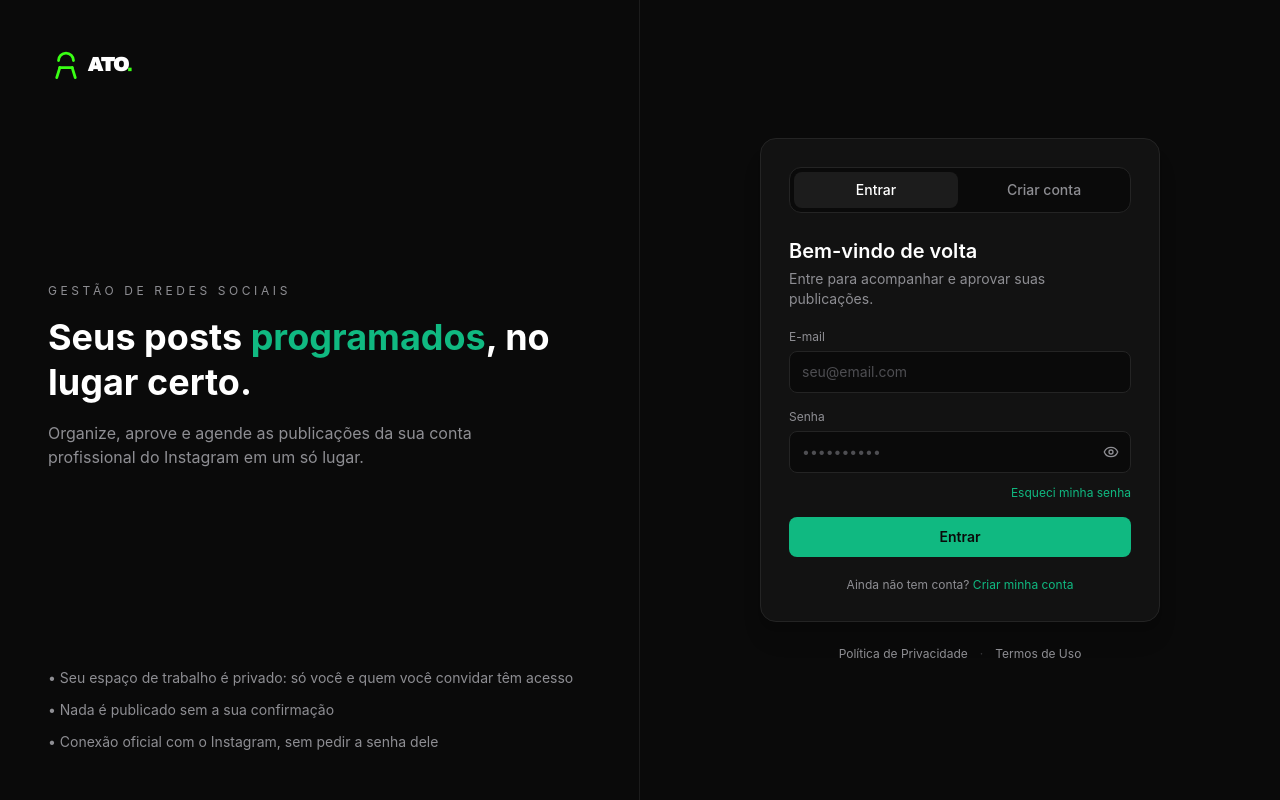
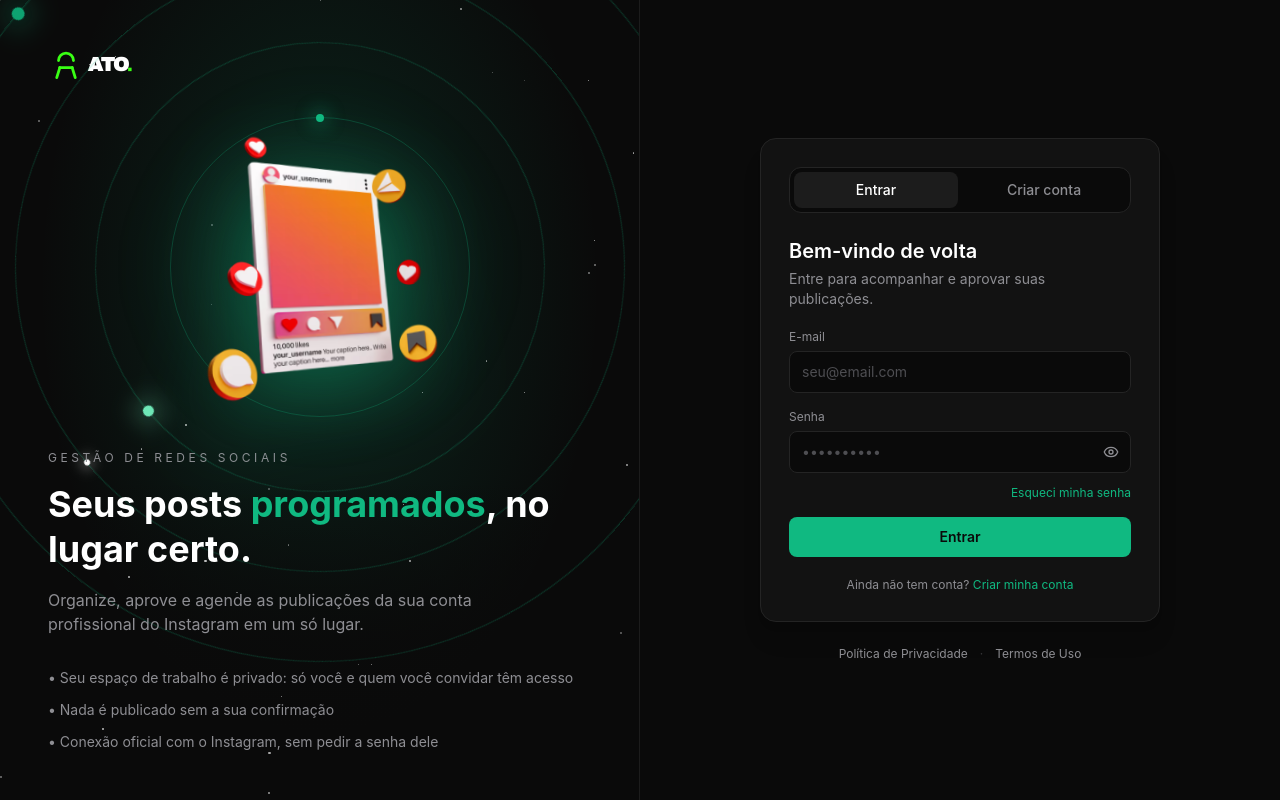
Before and after one commit to atocreative/ato-social-hub, a React (Vite) app: page / in a window 1280 px wide. Built offline with nearby package versions, Linux system fonts and the light colour scheme; no server answers.

Commit message:
Tela de acesso: painel esquerdo com post 3D do Instagram e fundo de sistema solar
Órbitas e planetas nas cores da ATO, estrelas, brilho verde e animação suave
(respeita prefers-reduced-motion). Só o painel de marca do desktop muda.

Co-Authored-By: Claude Sonnet 5.5 <noreply@anthropic.com>

```diff
--- a/src/components/auth/AuthShell.tsx
+++ b/src/components/auth/AuthShell.tsx
@@ -1,5 +1,31 @@
 import React from 'react';
 import { BrandLogo } from '../BrandLogo.tsx';
+
+// Órbitas (tamanho em px, duração em s, tamanho do planeta, cor, sentido, posição inicial em graus).
+const RINGS = [
+  { size: 300, dur: 30, planet: 8, color: '#10B981', dir: 1, start: 0 },
+  { size: 450, dur: 48, planet: 11, color: '#6EE7B7', dir: -1, start: 130 },
+  { size: 610, dur: 70, planet: 6, color: '#FFFFFF', dir: 1, start: 230 },
+  { size: 790, dur: 96, planet: 13, color: '#0EA271', dir: -1, start: 50 },
+];
+// Estrelas em posições fixas (determinístico: sem variação entre renderizações).
+const frac = (n: number) => n - Math.floor(n);
+const STARS = Array.from({ length: 44 }, (_, i) => ({
+  x: Math.round(frac(Math.sin(i * 12.9898) * 43758.5453) * 100),
+  y: Math.round(frac(Math.sin(i * 78.233) * 12543.1357) * 100),
+  r: 1 + Math.round(frac(Math.sin(i * 39.346) * 9871.331) * 10) / 10 * 1.4,
+  o: 0.25 + frac(Math.sin(i * 5.17) * 5113.7) * 0.5,
+  d: Math.round(frac(Math.sin(i * 3.31) * 777.7) * 60) / 10,
+}));
+const ORBIT_CSS = `
+@keyframes ato-orbit { to { transform: rotate(360deg); } }
+@keyframes ato-float { 0%,100% { transform: translateY(0) rotate(-1.5deg); } 50% { transform: translateY(-14px) rotate(1.5deg); } }
+@keyframes ato-twinkle { 0%,100% { opacity: .15; } 50% { opacity: .9; } }
+.ato-orbit { animation: ato-orbit linear infinite; }
+.ato-float { animation: ato-float 7s ease-in-out infinite; }
+.ato-star { animation: ato-twinkle 5s ease-in-out infinite; }
+@media (prefers-reduced-motion: reduce) { .ato-orbit, .ato-float, .ato-star { animation: none !important; } }
+`;
 
 // Moldura visual das telas públicas (acesso, cadastro, links de e-mail e onboarding).
 // Mantém a identidade atual do ATO Social Hub: fundo escuro, verde #10B981 e a coluna da marca no desktop.
@@ -24,9 +50,56 @@ export const AuthShell: React.FC<{ children: React.ReactNode; onNavigateLegal?:
   );
   return (
     <div className="min-h-screen bg-[#0A0A0A] text-white font-sans md:grid md:grid-cols-2">
-      <aside className="hidden md:flex flex-col justify-between p-12 border-r border-[#1C1C1C] bg-[#0A0A0A]">
+      <aside className="relative isolate overflow-hidden hidden md:flex flex-col justify-between p-12 border-r border-[#1C1C1C] bg-[#0A0A0A]">
+        <style>{ORBIT_CSS}</style>
+        {/* Fundo "sistema solar": brilho central, estrelas e órbitas nas cores da ATO */}
+        <div aria-hidden="true" className="absolute inset-0 -z-10 bg-[radial-gradient(ellipse_at_50%_36%,rgba(16,185,129,0.16),rgba(10,10,10,0)_62%)]" />
+        <div aria-hidden="true" className="absolute inset-x-0 bottom-0 h-2/5 -z-10 bg-gradient-to-t from-[#0A0A0A] via-[#0A0A0A]/85 to-transparent" />
+        {STARS.map((s, i) => (
+          <span
+            key={i}
+            aria-hidden="true"
+            className="ato-star absolute -z-10 rounded-full bg-white"
+            style={{ left: `${s.x}%`, top: `${s.y}%`, width: s.r, height: s.r, opacity: s.o, animationDelay: `${s.d}s` }}
+          />
+        ))}
         <BrandLogo variant="dot" height={36} />
-        <div>
+        <div className="relative flex-1 flex items-center justify-center min-h-[240px]">
+          {RINGS.map((r) => (
+            <div
+              key={r.size}
+              aria-hidden="true"
+              className="ato-orbit absolute rounded-full border border-[#10B981]/25"
+              style={{
+                width: r.size,
+                height: r.size,
+                animationDuration: `${r.dur}s`,
+                animationDirection: r.dir < 0 ? 'reverse' : 'normal',
+                animationDelay: `-${(r.start / 360) * r.dur}s`,
+              }}
+            >
+              <span
+                className="absolute left-1/2 top-0 rounded-full"
+                style={{
+                  width: r.planet,
+                  height: r.planet,
+                  background: r.color,
+                  transform: 'translate(-50%, -50%)',
+                  boxShadow: `0 0 ${r.planet * 2.2}px ${r.planet / 2}px ${r.color}66`,
+                }}
+              />
+            </div>
+          ))}
+          <div aria-hidden="true" className="absolute h-[360px] w-[360px] rounded-full bg-[radial-gradient(circle,rgba(16,185,129,0.30),rgba(16,185,129,0.07)_48%,transparent_70%)] blur-xl" />
+          <img
+            src="/login-instagram-3d.png"
+            alt=""
+            aria-hidden="true"
+            draggable={false}
+            className="ato-float relative z-10 h-[min(330px,36vh)] w-auto select-none drop-shadow-[0_28px_40px_rgba(16,185,129,0.28)]"
+          />
+        </div>
+        <div className="relative">
           <p className="text-xs tracking-[0.3em] text-[#8E8E93] uppercase mb-4">Gestão de redes sociais</p>
           <h1 className="text-4xl font-bold leading-tight">
             Seus posts <span className="text-[#10B981]">programados</span>, no lugar certo.
@@ -35,7 +108,7 @@ export const AuthShell: React.FC<{ children: React.ReactNode; onNavigateLegal?:
             Organize, aprove e agende as publicações da sua conta profissional do Instagram em um só lugar.
           </p>
         </div>
-        <ul className="space-y-3 text-sm text-[#8E8E93]">
+        <ul className="relative mt-8 space-y-3 text-sm text-[#8E8E93]">
           <li>• Seu espaço de trabalho é privado: só você e quem você convidar têm acesso</li>
           <li>• Nada é publicado sem a sua confirmação</li>
           <li>• Conexão oficial com o Instagram, sem pedir a senha dele</li>
```
Also changed, not shown: public/login-instagram-3d.png (added).
